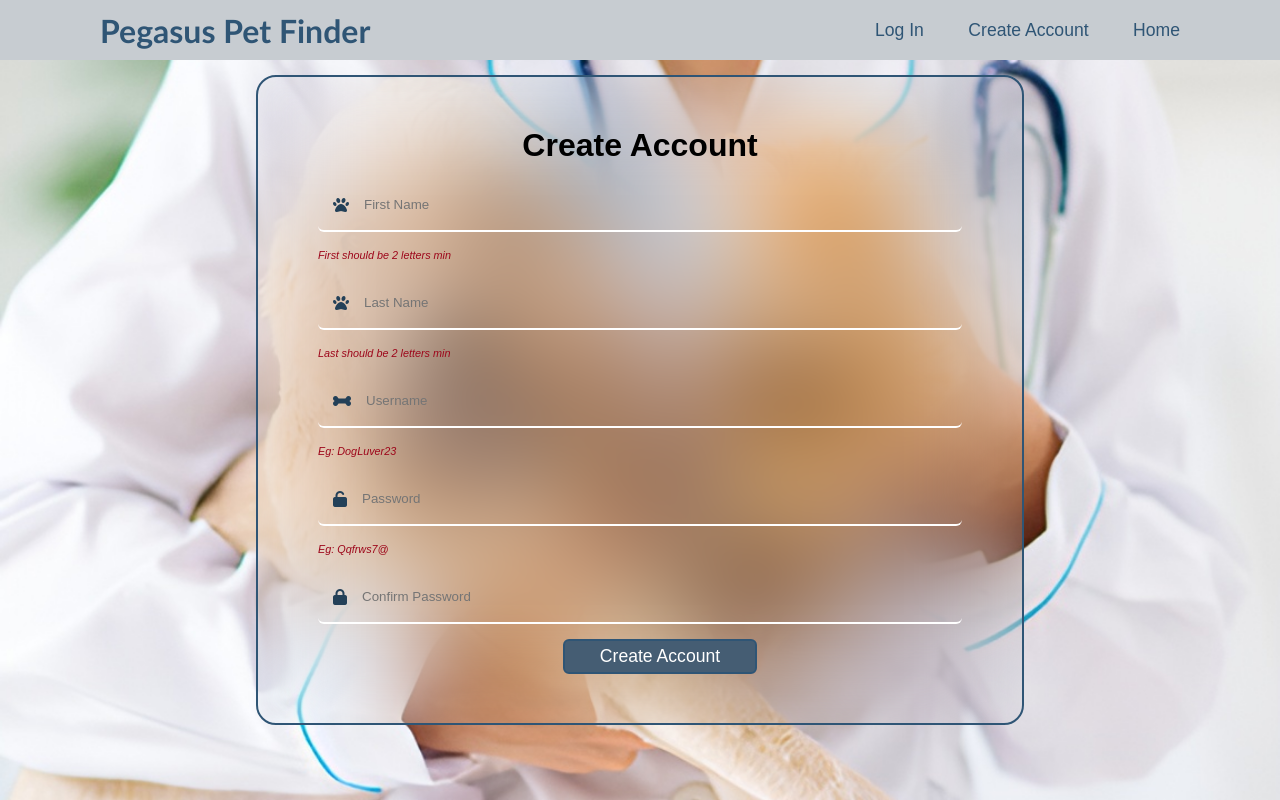
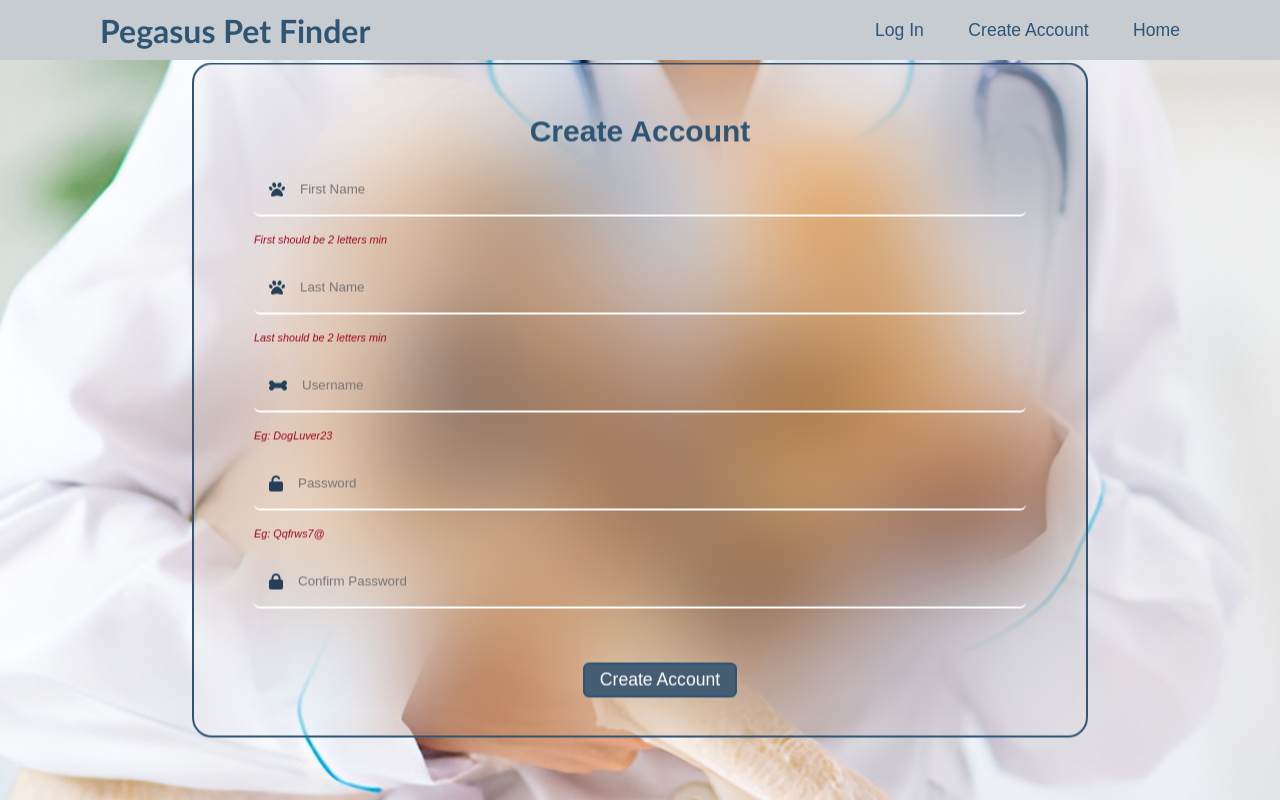
Before and after one commit to s-hassanin/contactManager, a PHP site: page /CreateAccount.html in a window 1280 px wide. Run offline with PHP 8.4, Linux system fonts and the light colour scheme; some libraries are stand-ins or nearby versions.

Commit message:
Layout changes

```diff
--- a/CreateAccount.html
+++ b/CreateAccount.html
@@ -48,6 +48,8 @@
 						<i class="fa-solid fa-lock" style="color: #234058;"></i>
 						<input type="password" id="confirmPassword" placeholder="Confirm Password">
 					</div>
+
+
 					<button type="button" id="loginButton" class="CreateAccountButton" onclick="if(validatePassword()) doRegister();"> Create Account </button>
 					<br>
 					<span id="registerResult"></span>
--- a/css/style.css
+++ b/css/style.css
@@ -113,9 +113,9 @@
 }
 .form-box2
 {
-  width: 60%;
-  height: 650px;
-  max-width: 850px;
+  width: 70%;
+  height: 675px;
+  max-width: 900px;
   position: absolute;
   top: 50%;
   left: 50%;
@@ -127,6 +127,14 @@
   padding: 50px 60px 70px;
   text-align: center;
 }
+.form-box2 h1
+{
+  font-size: 30px;
+  color: #2F5575;
+  position: relative;
+
+}
+
 .form-box h1
 {
   font-size: 30px;
@@ -156,6 +164,7 @@
   border-bottom: 2px solid #fff;
   display: flex;
   align-items: center;
+
 }
 .input-field input
 {
@@ -339,11 +348,12 @@
 }
 .CreateAccountButton
 {
-  width: 30%;
+  width: 20%;
   height: 35px;
 }
 .input-group .CreateAccountButton
 {
+
   background-color: #455D73;
   border: 2px solid #2F5575;
   outline: none;
@@ -352,6 +362,7 @@
   font-size: 1.1em;
   color:#fff;
   font-weight: 500;
+  margin-top: 5%;
   margin-left: 40px;
   transition: .5s;
 }
```
